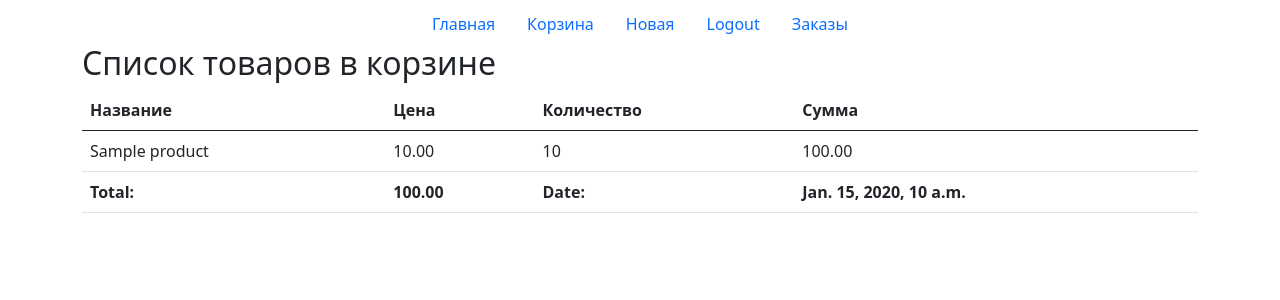
After one commit to A-miin/hw_48, a Django app: page /user/orders in a window 1280 px wide. The commit adds this page. Shown: the top 300 px of the page. Run offline with Django 3.2, Linux system fonts and the light colour scheme; a user stored in the database is signed in; tables that the repository leaves empty hold one stand-in row (values such as "Sample post"); parts of the project's set-up code (start-up, migrations or seed data) failed here and were passed over.

Commit message:
Bind user to order, orders list

```diff
--- a/store/online_store/admin.py
+++ b/store/online_store/admin.py
@@ -1,5 +1,5 @@
 from django.contrib import admin
-from .models import Product, CartProduct, ProductOrder
+from .models import Product, CartProduct, ProductOrder, Order
 # Register your models here.
 class ProductAdmin(admin.ModelAdmin):
     list_display = ['id', 'name', 'price', 'remainder']
@@ -19,3 +19,4 @@ class ProductOrderAdmin(admin.ModelAdmin):
 admin.site.register(Product, ProductAdmin)
 admin.site.register(CartProduct, CartProductAdmin)
 admin.site.register(ProductOrder, ProductOrderAdmin)
+admin.site.register(Order)
--- a/store/online_store/models.py
+++ b/store/online_store/models.py
@@ -1,3 +1,4 @@
+from django.contrib.auth import get_user_model
 from django.db import models
 from django.core.validators import MinValueValidator
 
@@ -44,13 +45,25 @@ class CartProduct(models.Model):
         return summa
 
 class Order(models.Model):
-    name = models.CharField(max_length=128)
+    name = models.CharField(max_length=128  )
     tel = models.CharField(max_length=128)
-    address = models.CharField(max_length=256)
+    address = models.CharField(max_length=256 )
+    user = models.ForeignKey(get_user_model(), on_delete=models.CASCADE, null=True, blank=True, related_name='order' )
     created_at=models.DateTimeField(auto_now_add=True)
 
+    class Meta:
+        verbose_name='Заказчик'
+        verbose_name_plural='Заказчики'
+
+    def get_total(self):
+        total=0
+        ordered_products = ProductOrder.objects.filter(order = self)
+        for ordered_product in ordered_products:
+            total+=ordered_product.summa()
+        return total
+
     def __str__(self):
-        return self.name
+        return f'{self.name}:{self.user}'
 
 class ProductOrder(models.Model):
     product = models.ForeignKey('online_store.Product', on_delete=models.CASCADE, related_name='orders')
@@ -61,5 +74,9 @@ class ProductOrder(models.Model):
         verbose_name='Заказ'
         verbose_name_plural='Заказы'
 
+    def summa(self):
+        return self.product.price*self.qty
+
+
     def __str__(self):
         return f'{self.order.name}:{self.product.name}-{self.qty}'
--- a/store/online_store/templates/base.html
+++ b/store/online_store/templates/base.html
@@ -35,6 +35,11 @@
                 <a class="nav-link " aria-current="page" href="{% url "accounts:register" %}?next={% if request.GET.next %}{{ request.GET.next }}{% else %}{{ request.get_full_path }}{% endif %}">Register</a>
             </li>
         {% endif %}
+        {% if user.is_authenticated %}
+            <li class="nav-item">
+                <a class="nav-link " aria-current="page" href="{% url "user_order_list" %}">Заказы</a>
+            </li>
+        {% endif %}
     </ul>
         <h2>{% block header-text %}{% endblock header-text %}</h2>
         {% block content %} {% endblock content %}
--- /dev/null
+++ b/store/online_store/templates/product/user_orders.html
@@ -0,0 +1,37 @@
+{% extends 'base.html' %}
+{% block title %} Корзина {% endblock title %}
+{% block header-text %} Список товаров в корзине {% endblock header-text %}
+
+{% block content %}
+    {% if not orders %}
+        <h3>Нет заказов</h3>
+    {% endif %}
+    <table class="table">
+            <thead>
+            <tr>
+              <th scope="col">Название</th>
+              <th scope="col">Цена</th>
+              <th scope="col">Количество</th>
+              <th scope="col">Сумма</th>
+            </tr>
+          </thead>
+    <tbody>
+    {% for order in orders %}
+        {% for product in order.products.all %}
+            <tr>
+              <td> {{ product.product.name }}</td>
+              <td>{{ product.product.price }}</td>
+              <td>{{ product.qty }}</td>
+              <td>{{ product.summa }}</td>
+            </tr>
+        {% endfor %}
+        <tr>
+              <th> Total: </th>
+              <th>{{ order.get_total }}</th>
+              <th>Date:</th>
+              <th> {{ order.created_at }}</th>
+        </tr>
+    {% endfor %}
+    </tbody>
+    </table>
+{% endblock content %}
--- a/store/online_store/urls.py
+++ b/store/online_store/urls.py
@@ -9,7 +9,8 @@ from .views import (
     AddToCartView,
     IndexCartView,
     DeleteCartView,
-    CreateOrderView
+    CreateOrderView,
+    UserOrderView,
 )
 # app_name = 'store'
 urlpatterns = [
@@ -22,6 +23,8 @@ urlpatterns = [
     path('basket/<int:pk>/add',AddToCartView.as_view(), name="add_to_cart"),
     path('basket/', IndexCartView.as_view(), name='cart_list'),
     path('basket/<int:pk>/delete', DeleteCartView.as_view(), name='cart-delete'),
-    path('order/new',CreateOrderView.as_view(), name='order_create')
+    path('order/new',CreateOrderView.as_view(), name='order_create'),
+    # path('user/order/new',CreateUserOrderView.as_view(), name='user_order_create'),
+    path('user/orders',UserOrderView.as_view(), name='user_order_list'),
 
 ]
--- a/store/online_store/views.py
+++ b/store/online_store/views.py
@@ -1,4 +1,4 @@
-from django.contrib.auth.mixins import PermissionRequiredMixin
+from django.contrib.auth.mixins import PermissionRequiredMixin, LoginRequiredMixin
 from django.http import HttpResponseRedirect
 from django.shortcuts import render
 from django.shortcuts import get_object_or_404, redirect
@@ -11,6 +11,7 @@ from django.contrib import messages
 from .forms import ProductSearchForm, ProductForm, SearchForm, OrderForm
 from .models import Product, CATEGORY_CHOICES, CartProduct, ProductOrder, Order
 # Create your views here.
+
 class IndexProductView(ListView):
     template_name = 'product/index.html'
     model = Product
@@ -29,7 +30,6 @@ class IndexProductView(ListView):
         if self.kwargs.get('category'):
             queryset = queryset.filter(category=self.kwargs.get('category'))
         queryset = queryset.exclude(remainder=0)
-        print('kwargs=',self.kwargs)
 
         if self.search_data:
             queryset = queryset.filter(
@@ -137,6 +137,7 @@ class IndexCartView(ListView):
     def get_context_data(self, **kwargs):
         context = super().get_context_data(**kwargs)
         context['form']=OrderForm()
+
         return context
 
 
@@ -170,6 +171,10 @@ class CreateOrderView(View):
                 tel=form.cleaned_data.get('tel'),
                 address=form.cleaned_data.get('address')
             )
+            if request.user.is_authenticated:
+                order.user=request.user
+                order.save()
+
             for product in CartProduct.objects.all():
                 product_order=ProductOrder.objects.create(order=order, product=product.product, qty=product.qty)
                 product_order.save()
@@ -180,3 +185,28 @@ class CreateOrderView(View):
             print(form.errors)
             print('errors')
             return redirect('cart_list')
+
+
+# class CreateUserOrderView(LoginRequiredMixin, View):
+#     def get(self, request, *args, **kwargs):
+#         print(Order.objects.all)
+#         if request.user.order.count()>0:
+#             order=Order.objects.get(user=request.user)
+#         else:
+#             order = Order(user=request.user)
+#             order.save()
+#         for product in CartProduct.objects.all():
+#             product_order=ProductOrder.objects.create(order=order, product=product.product, qty=product.qty)
+#             product_order.save()
+#         CartProduct.objects.all().delete()
+#         return redirect('product_list')
+
+class UserOrderView(LoginRequiredMixin, ListView):
+    template_name = 'product/user_orders.html'
+    model = Order
+    context_object_name = 'orders'
+
+    def get_queryset(self):
+        queryset = self.request.user.order.all().order_by('created_at')
+
+        return queryset
```
Also changed, not shown: store/online_store/migrations/0006_auto_20210429_1822.py (added), store/online_store/migrations/0007_auto_20210429_1844.py (added), store/online_store/migrations/0008_auto_20210429_1848.py (added), store/online_store/migrations/0009_auto_20210430_1043.py (added).
